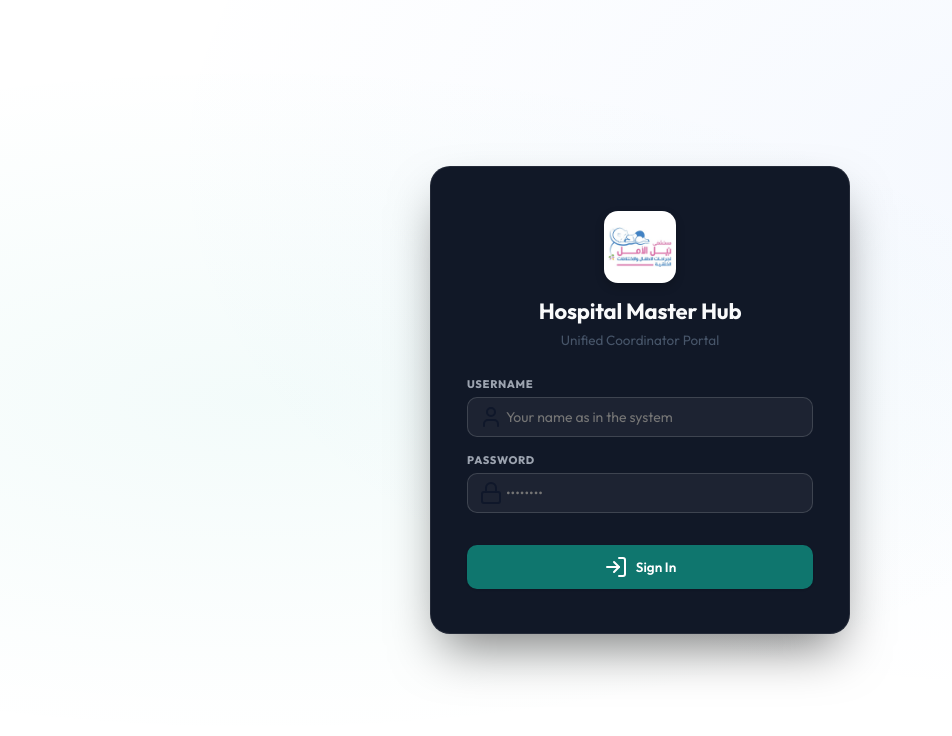
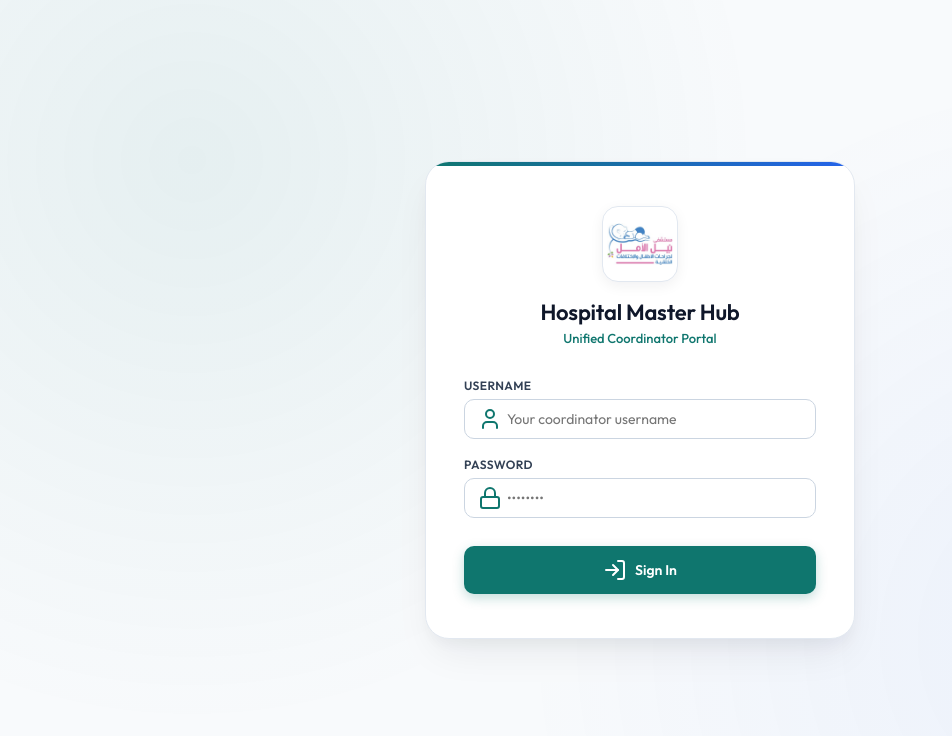
Before and after one commit to Mo-Mn3em/Master_Hub, a React (Vite) app in the folder Frontend-react/: page / in a window 1280 px wide. Shown: the top 736 px of the page, without its empty margins (0-952 px from the left). Built offline with nearby package versions, Linux system fonts and the light colour scheme; no server answers.

Commit message:
style(auth): redesign login screen to match clinical light theme

```diff
--- a/Frontend-react/src/components/Auth/Login.tsx
+++ b/Frontend-react/src/components/Auth/Login.tsx
@@ -27,48 +27,57 @@ export const Login: React.FC = () => {
   return (
     <div id="loginWrapper">
       <div className="login-box">
-        <div style={{ textAlign: 'center', marginBottom: 28 }}>
+        <div style={{ textAlign: 'center', marginBottom: 32 }}>
           <div style={{
-            width: 72,
-            height: 72,
-            background: 'white',
-            borderRadius: 14,
+            width: 76,
+            height: 76,
+            background: '#ffffff',
+            borderRadius: 16,
             display: 'flex',
             alignItems: 'center',
             justifyContent: 'center',
-            margin: '0 auto 14px',
+            margin: '0 auto 16px',
             overflow: 'hidden',
             padding: 4,
-            boxShadow: '0 4px 10px rgba(0,0,0,0.2)'
+            border: '1px solid #e2e8f0',
+            boxShadow: '0 4px 14px rgba(15, 23, 42, 0.06)'
           }}>
-            <img src="/NOH_logo.jpg" alt="NOH Logo" style={{ width: '100%', height: '100%', objectFit: 'contain', borderRadius: 10 }} />
+            <img src="/NOH_logo.jpg" alt="NOH Logo" style={{ width: '100%', height: '100%', objectFit: 'contain', borderRadius: 12 }} />
           </div>
-          <h2>Hospital Master Hub</h2>
-          <p>Unified Coordinator Portal</p>
+          <h2 style={{ color: '#0f172a', fontSize: '22px', fontWeight: 600, letterSpacing: '-0.01em', marginBottom: 4 }}>
+            Hospital Master Hub
+          </h2>
+          <p style={{ color: '#0f766e', fontSize: '13px', fontWeight: 500 }}>
+            Unified Coordinator Portal
+          </p>
         </div>
 
         <form onSubmit={handleSubmit}>
-          <div className="form-group">
-            <label style={{ color: '#9ca3af' }}>Username</label>
+          <div className="form-group" style={{ marginBottom: 18 }}>
+            <label style={{ color: '#334155', fontWeight: 600, fontSize: '12px', textTransform: 'uppercase', letterSpacing: '0.03em', marginBottom: 6, display: 'block' }}>
+              Username
+            </label>
             <div style={{ position: 'relative' }}>
-              <User className="w-4 h-4 text-slate-500" style={{ position: 'absolute', left: 12, top: '50%', transform: 'translateY(-50%)' }} />
+              <User className="w-4 h-4" style={{ color: '#0f766e', position: 'absolute', left: 14, top: '50%', transform: 'translateY(-50%)' }} />
               <input
                 type="text"
                 id="loginUsername"
                 value={username}
                 onChange={(e) => setUsername(e.target.value)}
-                placeholder="Your name as in the system"
+                placeholder="Your coordinator username"
                 required
                 autoComplete="username"
-                style={{ paddingLeft: 38 }}
+                style={{ paddingLeft: 42, background: '#ffffff', border: '1px solid #cbd5e1', color: '#0f172a', borderRadius: '10px' }}
               />
             </div>
           </div>
 
-          <div className="form-group">
-            <label style={{ color: '#9ca3af' }}>Password</label>
+          <div className="form-group" style={{ marginBottom: 20 }}>
+            <label style={{ color: '#334155', fontWeight: 600, fontSize: '12px', textTransform: 'uppercase', letterSpacing: '0.03em', marginBottom: 6, display: 'block' }}>
+              Password
+            </label>
             <div style={{ position: 'relative' }}>
-              <Lock className="w-4 h-4 text-slate-500" style={{ position: 'absolute', left: 12, top: '50%', transform: 'translateY(-50%)' }} />
+              <Lock className="w-4 h-4" style={{ color: '#0f766e', position: 'absolute', left: 14, top: '50%', transform: 'translateY(-50%)' }} />
               <input
                 type="password"
                 id="loginPassword"
@@ -77,25 +86,38 @@ export const Login: React.FC = () => {
                 placeholder="••••••••"
                 required
                 autoComplete="current-password"
-                style={{ paddingLeft: 38 }}
+                style={{ paddingLeft: 42, background: '#ffffff', border: '1px solid #cbd5e1', color: '#0f172a', borderRadius: '10px' }}
               />
             </div>
           </div>
 
           {error && (
-            <div style={{ color: 'var(--danger)', fontSize: 12, marginTop: 8, textAlign: 'left', background: 'rgba(239,68,68,0.1)', borderRadius: 8, padding: '8px 12px' }}>
+            <div style={{ color: '#dc2626', fontSize: '12px', marginBottom: 16, textAlign: 'left', background: '#fef2f2', border: '1px solid #fecaca', borderRadius: '8px', padding: '10px 14px', fontWeight: 500 }}>
               ⚠️ {error}
             </div>
           )}
 
           <button
             type="submit"
-            className="btn btn-primary"
+            className="btn"
             disabled={loading}
-            style={{ width: '100%', justifyContent: 'center', marginTop: 16 }}
+            style={{
+              width: '100%',
+              justifyContent: 'center',
+              marginTop: 8,
+              padding: '12px 20px',
+              fontSize: '14px',
+              fontWeight: 600,
+              background: '#0f766e',
+              color: '#ffffff',
+              borderRadius: '10px',
+              border: 'none',
+              boxShadow: '0 4px 12px rgba(15, 118, 110, 0.25)',
+              cursor: loading ? 'not-allowed' : 'pointer'
+            }}
           >
             <LogIn className="w-4 h-4" />
-            {loading ? 'Signing in...' : 'Sign In'}
+            <span>{loading ? 'Signing in...' : 'Sign In'}</span>
           </button>
         </form>
       </div>
--- a/Frontend-react/src/index.css
+++ b/Frontend-react/src/index.css
@@ -1256,50 +1256,73 @@ textarea {
 #loginWrapper {
   position: fixed;
   inset: 0;
-  background: var(--nav-bg);
+  background: linear-gradient(135deg, #f8fafc 0%, #f1f5f9 50%, #e2e8f0 100%);
   z-index: 200;
   display: flex;
   align-items: center;
   justify-content: center;
-  background-image: radial-gradient(ellipse at 20% 50%, rgba(20, 184, 166, 0.05) 0%, transparent 60%),
-                    radial-gradient(ellipse at 80% 20%, rgba(59, 130, 246, 0.05) 0%, transparent 60%);
+  background-image: radial-gradient(circle at 15% 20%, rgba(15, 118, 110, 0.08) 0%, transparent 45%),
+                    radial-gradient(circle at 85% 80%, rgba(37, 99, 235, 0.06) 0%, transparent 45%);
 }
 
 .login-box {
-  background: #111827;
-  padding: 44px 36px;
-  border-radius: 20px;
+  background: #ffffff;
+  padding: 44px 38px;
+  border-radius: 24px;
   width: 90%;
-  max-width: 420px;
-  box-shadow: 0 25px 50px -12px rgba(0, 0, 0, 0.5);
-  border: 1px solid rgba(255, 255, 255, 0.08);
+  max-width: 430px;
+  box-shadow: 0 20px 40px -10px rgba(15, 23, 42, 0.08), 0 10px 15px -3px rgba(15, 23, 42, 0.04);
+  border: 1px solid #e2e8f0;
+  position: relative;
+  overflow: hidden;
+  animation: slideUp 0.35s cubic-bezier(0.16, 1, 0.3, 1);
+}
+
+.login-box::before {
+  content: '';
+  position: absolute;
+  top: 0;
+  left: 0;
+  right: 0;
+  height: 4px;
+  background: linear-gradient(90deg, #0f766e 0%, #2563eb 100%);
 }
 
 .login-box h2 {
-  color: #f9fafb;
+  color: #0f172a;
   font-size: 22px;
-  margin-bottom: 6px;
-  font-weight: 700;
+  margin-bottom: 4px;
+  font-weight: 600;
+  letter-spacing: -0.01em;
 }
 
 .login-box p {
-  color: var(--nav-text);
-  font-size: 13.5px;
+  color: #0f766e;
+  font-size: 13px;
+  font-weight: 500;
   margin-bottom: 28px;
 }
 
 .login-box label {
-  color: #9ca3af;
+  color: #334155;
+  font-size: 12px;
+  font-weight: 600;
+  text-transform: uppercase;
+  letter-spacing: 0.03em;
 }
 
 .login-box input {
-  background: rgba(255, 255, 255, 0.05);
-  border-color: rgba(255, 255, 255, 0.15);
-  color: #ffffff;
+  background: #ffffff;
+  border: 1px solid #cbd5e1;
+  color: #0f172a;
+  border-radius: 10px;
+  transition: all 0.2s ease;
 }
 
 .login-box input:focus {
-  border-color: var(--accent-light);
+  border-color: #0f766e;
+  box-shadow: 0 0 0 4px rgba(15, 118, 110, 0.12);
+  outline: none;
 }
 
 .dev-banner {
```
